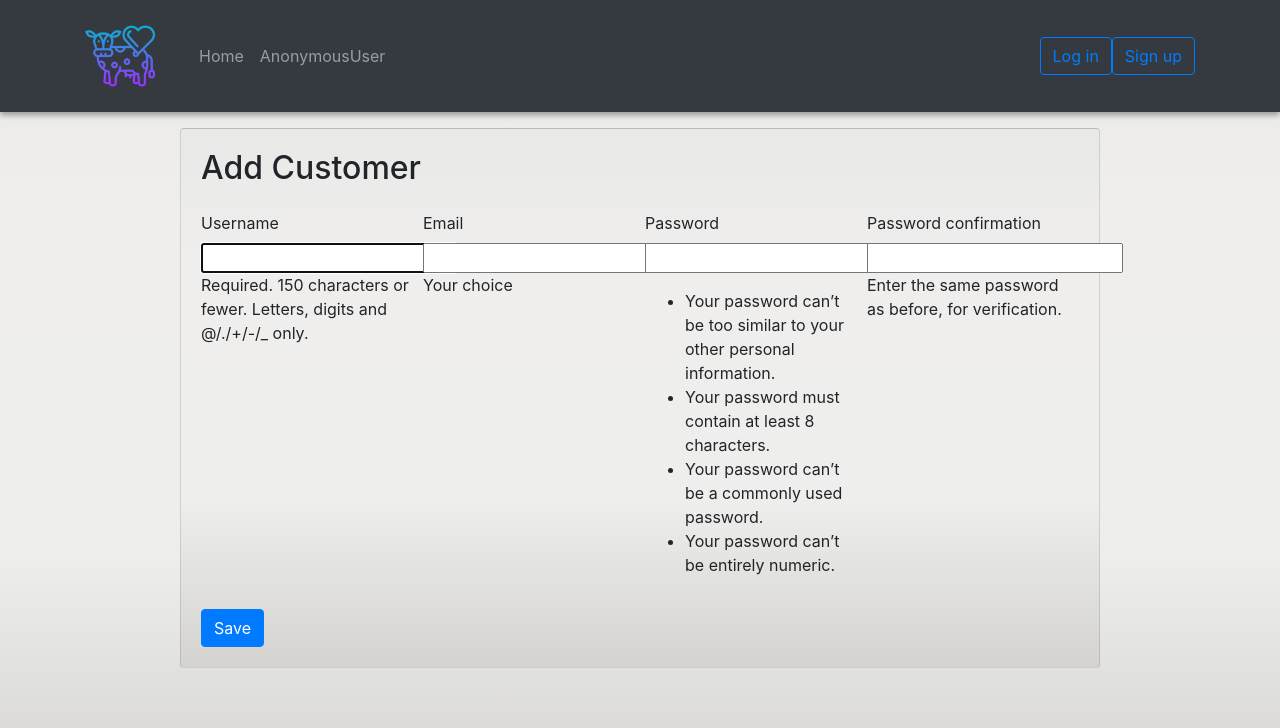
After one commit to lkbhitesh07/dairy_app, a Django app: page /account/signup/ in a window 1280 px wide. The commit adds this page. Shown: the top 728 px of the page. Run offline with Django 3.2, Linux system fonts and the light colour scheme; some libraries are stand-ins or nearby versions.

Commit message:
Some more error correction

```diff
--- a/dairy_app/settings.py
+++ b/dairy_app/settings.py
@@ -148,4 +148,4 @@ MEDIA_ROOT = os.path.join(BASE_DIR, 'media')
 LOGIN_REDIRECT_URL = 'home'
 # LOGOUT_REDIRECT_URL = 'home'
 
-ACCOUNT_SIGNUP_FORM_CLASS = 'my_dairy.forms.SignupForm'
+#ACCOUNT_SIGNUP_FORM_CLASS = 'my_dairy.forms.SignupForm'
--- a/dairy_app/urls.py
+++ b/dairy_app/urls.py
@@ -21,15 +21,17 @@ from django.conf.urls.static import static
 
 urlpatterns = [
     path('admin/', admin.site.urls),
+    path('account/signup/', views.accountSignup, name='accountSignup'),
     path('accounts/', include('allauth.urls')),
     path('', views.home, name='home'),
     path('add_customer/', views.add_customer, name='add_customer'),
     path('morning_all_customer/', views.morning_all_customer, name='morning_all_customer'),
     path('evening_all_customer/', views.evening_all_customer, name='evening_all_customer'),
-    path('customer_ledger/', views.customer_ledger, name='customer_ledger'),
+    path('customer_ledger/<pk>', views.customer_ledger, name='customer_ledger'),
     path('customer_ledger_save/', views.customer_ledger_save, name='customer_ledger_save'),
     path('customer_ledger_delete/', views.customer_ledger_delete, name='customer_ledger_delete'),
-    path('customer_page/', views.customer_page, name='customer_page')
+    path('customer_page/', views.customer_page, name='customer_page'),
+
 ]
 if settings.DEBUG == True or settings.DEBUG == False:
     urlpatterns += static(settings.MEDIA_URL, document_root=settings.MEDIA_ROOT)
--- a/my_dairy/forms.py
+++ b/my_dairy/forms.py
@@ -3,14 +3,16 @@ from django import forms
 from .models import *
 from django.forms import ModelForm
 from django.shortcuts import render
+from django.contrib.auth.forms import UserCreationForm
 
 class ProfileForm(forms.ModelForm):
     class Meta:
         model = Profile
         fields = ('user', 'first_name', 'last_name', 'contact_no', 'time', 'address', 'joining_date')
 
-class SignupForm(forms.Form):
+class SignUpForm(UserCreationForm):
+    email = forms.EmailField(max_length=30, help_text='Your choice', required=False)
 
-    def signup(self, request, user):
-        template_name = 'my_dairy/add_customer.html'
-        return render(request, template_name)
+    class Meta:
+        model = User
+        fields = ('username', 'first_name', 'last_name','email', 'password1', 'password2')
--- a/my_dairy/models.py
+++ b/my_dairy/models.py
@@ -26,7 +26,7 @@ class Profile(models.Model):
         return f"{self.first_name} {self.last_name}"
 
 class CustomerLedger(models.Model):
-    related_customer = models.ForeignKey(User, related_name='CustomerLedger', on_delete=models.CASCADE, null=True)
+    related_customer = models.ForeignKey(User, on_delete=models.CASCADE, null=True)
     date = models.DateField(default=datetime.date.today)
     price = models.IntegerField(default=0)
     quantity = models.FloatField(max_length=10, default=0.0)
--- a/my_dairy/templates/my_dairy/base.html
+++ b/my_dairy/templates/my_dairy/base.html
@@ -36,7 +36,7 @@
          }
          .dropdown:hover .dropdown-menu{
          display: block;
-         margin-top: 0; // remove the gap so it doesn't close
+         margin-top: 0;
          }
          .logo-image{
          width: 70px;
@@ -113,7 +113,7 @@
                      Customers
                      </a>
                      <div class="dropdown-menu" aria-labelledby="navbarDropdown">
-                        <a class="dropdown-item" href="{% url 'account_signup' %}"><i class="fas fa-plus"></i><span class="menu-text-size">&nbsp;&nbsp; Customers</span></a>
+                        <a class="dropdown-item" href="{% url 'accountSignup' %}"><i class="fas fa-plus"></i><span class="menu-text-size">&nbsp;&nbsp; Customers</span></a>
                      </div>
                   </li>
 
--- a/my_dairy/templates/my_dairy/customer_detail_morning.html
+++ b/my_dairy/templates/my_dairy/customer_detail_morning.html
@@ -17,7 +17,7 @@
          {% for data in customer_info %}
          {% if not data.user.is_superuser %}
          <tr>
-            <td> <a style="text-decoration:none;" href="{% url 'customer_ledger'  pk=data.user.pk %}" class="btn btn-link"><strong>{{ data.first_name}} {{data.last_name }}</strong></a></td>
+            <td> <a style="text-decoration:none;" href="{% url 'customer_ledger' pk=data.user.pk %}" class="btn btn-link"><strong>{{ data.first_name}} {{data.last_name }}</strong></a></td>
             <td>{{ data.contact_no}}</td>
             <td>{{ data.address }}</td>
             <td>{{ data.user.email}}</td>
--- a/my_dairy/templates/my_dairy/customer_page.html
+++ b/my_dairy/templates/my_dairy/customer_page.html
@@ -1,6 +1,6 @@
 {% extends 'my_dairy/base.html' %}
 {% load crispy_forms_tags %}
-{% load templatetags %}
+{% load custom_tags %}
 {% block content %}
 <h2 class="vendor_name_heading"><strong>{{ cus_user_info.first_name }} {{ cus_user_info.last_name }}</strong></h2>
 <div class="table-responsive">
--- /dev/null
+++ b/my_dairy/templates/my_dairy/signup2.html
@@ -0,0 +1,43 @@
+{% extends 'my_dairy/base.html' %}
+{% load crispy_forms_tags %}
+
+
+{% block content %}
+<style>
+    #back{
+        background-image: linear-gradient(to top, #d5d4d0 0%, #d5d4d0 1%, #eeeeec 31%, #efeeec 75%, #e9e9e7 100%);
+    }
+</style>
+
+<div class="row justify-content-center">
+ <div class="col-10">
+    <div id="back" class="card">
+      <div class="card-body">
+        <h2 class="mb-4">Add Customer</h2>
+<form method="POST" novalidate>
+   {% csrf_token %}
+
+  <div class="form-row">
+        <div class="form-group col-md-3">
+          {{ form.username|as_crispy_field }}
+        </div>
+
+        <div class="form-group col-md-3">
+            {{ form.email|as_crispy_field }}
+        </div>
+
+        <div class="form-group col-md-3">
+            {{ form.password1|as_crispy_field }}
+        </div>
+
+        <div class="form-group col-md-3">
+            {{ form.password2|as_crispy_field }}
+        </div>
+  </div>
+  <button type="submit" class="btn btn-primary">Save</button>
+</form>
+</div>
+</div>
+</div>
+</div>
+{% endblock %}
--- a/my_dairy/views.py
+++ b/my_dairy/views.py
@@ -1,5 +1,5 @@
 from django.shortcuts import render, redirect
-from .forms import *
+from .forms import ProfileForm, SignUpForm
 from django.contrib.auth.decorators import login_required
 from allauth.account.views import SignupView
 from .models import *
@@ -9,6 +9,23 @@ from django.contrib.auth.models import User
 
 def home(request):
     return render(request, 'my_dairy/home.html')
+
+def accountSignup(request):
+    if request.method == 'POST':
+        form = SignUpForm(request.POST)
+        if form.is_valid():
+            form.save()
+
+            # If you want to login user after signup, than use this code
+            # username = form.cleaned_data.get('username')
+            # raw_password = form.cleaned_data.get('password1')
+            # user = authenticate(username=username, password=raw_password)
+            # login(request, user)
+
+            return redirect('add_customer')
+    else:
+        form = SignUpForm()
+    return render(request, 'my_dairy/signup2.html', {'form': form})
 
 @login_required
 def add_customer(request):
@@ -42,9 +59,8 @@ def evening_all_customer(request):
 
 def customer_ledger(request, pk):
     customer_obj = get_object_or_404(User, pk=pk)
-    cus_user_info = models.Profile.objects.all.filter(user=customer_obj)
+    cus_user_info = models.Profile.objects.get(user=customer_obj)
     cus_ledger_info = models.CustomerLedger.objects.filter(related_customer=customer_obj)
-
     customer_full_name = f"{cus_user_info.first_name} {cus_user_info.last_name}"
 
     all_total = 0.0
@@ -62,12 +78,13 @@ def customer_ledger(request, pk):
 
 def customer_ledger_save(request):
     if request.method == 'POST':
+        print(request.POST)
         customer_pk = request.POST.get("customer", None)
         date = request.POST.get("date", None)
         quantity = request.POST.get("quantity", None)
-        related_customer = request.POST.get(pk=customer_pk)
+        related_customer = models.User.objects.get(pk=customer_pk)
         price = request.POST.get("price", None)
-        total = request.POST.get("total", None)
+        total = float(price)*float(quantity)
 
         data = models.CustomerLedger(
             related_customer=related_customer,
@@ -78,7 +95,7 @@ def customer_ledger_save(request):
         )
         data.save()
 
-        current_url = "/customer_ledger/" + str(customer_pk) + "/"
+        current_url = "/customer_ledger/" + str(customer_pk)
 
         return redirect(current_url)
 
@@ -88,14 +105,15 @@ def customer_ledger_delete(request):
         customer_ledger_entry = models.CustomerLedger.objects.get(pk=pk)
         customer_ledger_entry.delete()
         customer_pk = customer_ledger_entry.related_customer.pk
-        current_url = "/customer_ledger/" + str(customer_pk) + "/"
+        current_url = "/customer_ledger/" + str(customer_pk)
 
         return redirect(current_url)
 
 def customer_page(request):
     customer = request.user
     customer_info = models.CustomerLedger.objects.filter(related_customer=customer)
-    cus_user_info = models.Profile_objects.all.filter(user=user)
+    print(customer_info)
+    cus_user_info = models.Profile.objects.get(user=customer)
 
     all_total = 0.0
 
```
Also changed, not shown: my_dairy/templates/my_dairy/customer_ledger.html (+9 -1 lines), db.sqlite3, my_dairy/migrations/0003_auto_20200529_2046.py (added), my_dairy/migrations/0004_auto_20200529_2050.py (added), my_dairy/migrations/0005_auto_20200530_1049.py (added), my_dairy/migrations/0006_auto_20200530_1056.py (added), my_dairy/migrations/0007_auto_20200530_1058.py (added), my_dairy/migrations/0008_auto_20200530_1544.py (added), my_dairy/migrations/0009_auto_20200530_1547.py (added).
